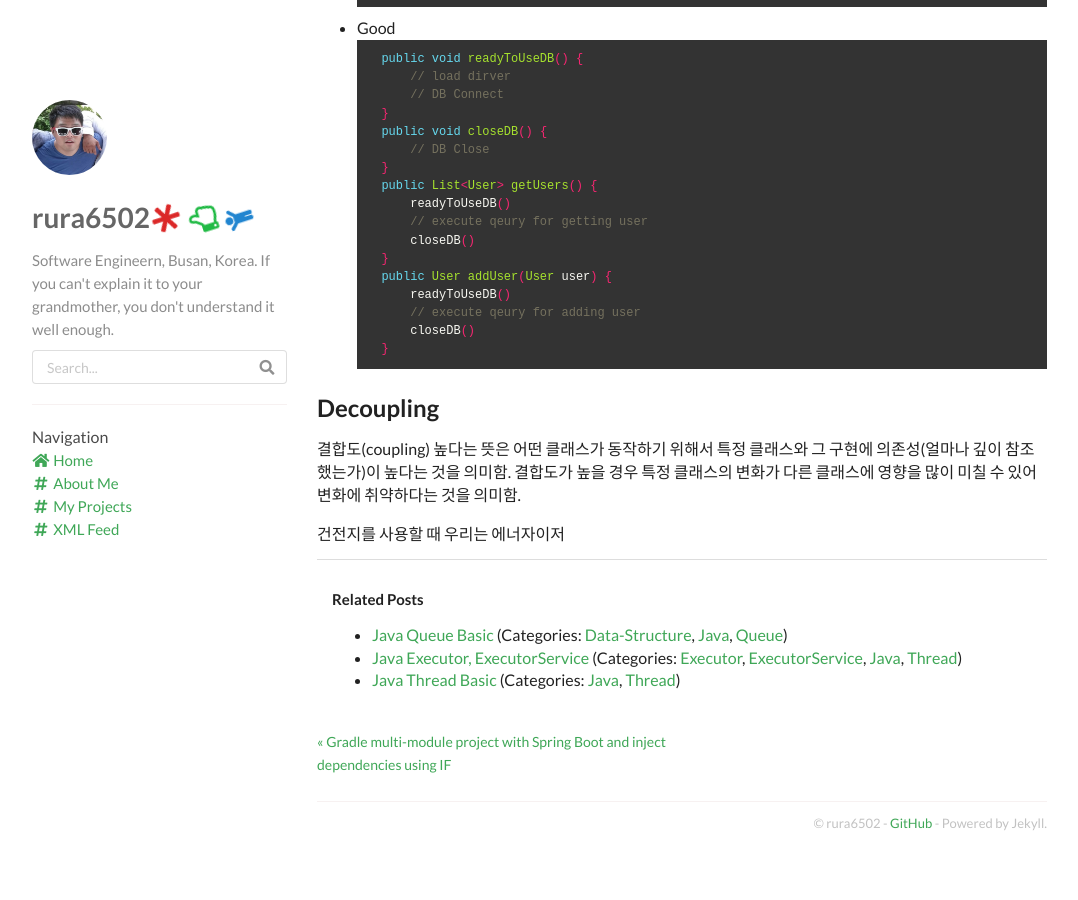
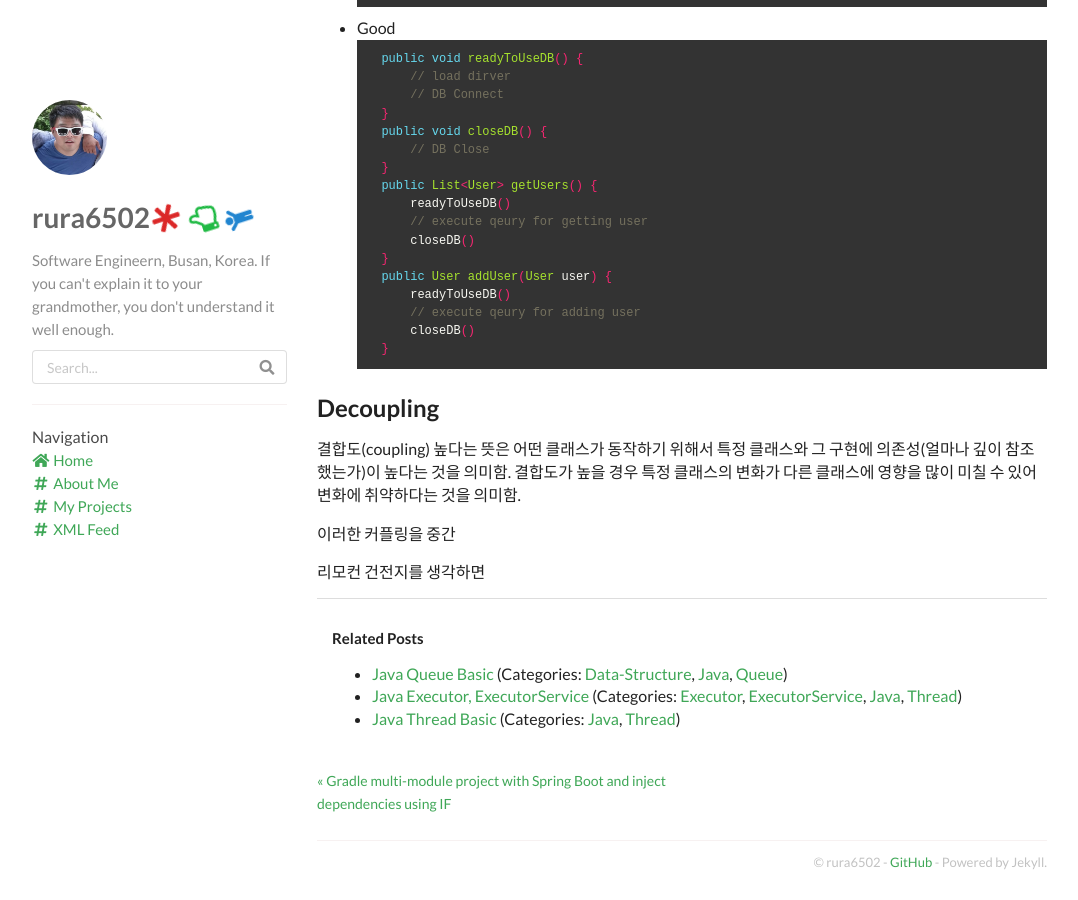
Before and after one commit to rura6502/rura6502.github.io, a Jekyll site: the page built from _posts/2020-08-16-프로그램 설계 원칙 - KISS, DRY.md, in a window 1280 px wide and 900 px high, scrolled down 1315 px. Shown: the whole window, without its empty margins (53-1131 px from the left). Built offline with Jekyll 4.4.1, drawn with Linux system fonts in a browser that asks for light colours; nearby versions of some CDN libraries; comment, search, counter and statistics services are not loaded; before the commit the page ends 2176 px from its top, so only the background shows below that.

Commit message:
_posts/2020-08-16-프로그램 설계 원칙 - KISS, DRY.md updated from https://stackedit.io/

```diff
--- a/_posts/2020-08-16-프로그램 설계 원칙 - KISS, DRY.md
+++ b/_posts/2020-08-16-프로그램 설계 원칙 - KISS, DRY.md
@@ -85,8 +85,10 @@ categories: [OOP, Java]
 ## Decoupling
 결합도(coupling) 높다는 뜻은 어떤 클래스가 동작하기 위해서 특정 클래스와 그 구현에 의존성(얼마나 깊이 참조했는가)이 높다는 것을 의미함. 결합도가 높을 경우 특정 클래스의 변화가 다른 클래스에 영향을 많이 미칠 수 있어 변화에 취약하다는 것을 의미함.
 
-건전지를 사용할 때 우리는 에너자이저
+이러한 커플링을 중간
+
+리모컨 건전지를 생각하면
 <!--stackedit_data:
-eyJoaXN0b3J5IjpbLTEyMjU1MzA0MDYsOTAzMzcyODg0LC04MD
-k5MDYzNjZdfQ==
+eyJoaXN0b3J5IjpbMTk1NDc1NzM3Nyw5MDMzNzI4ODQsLTgwOT
+kwNjM2Nl19
 -->
```
